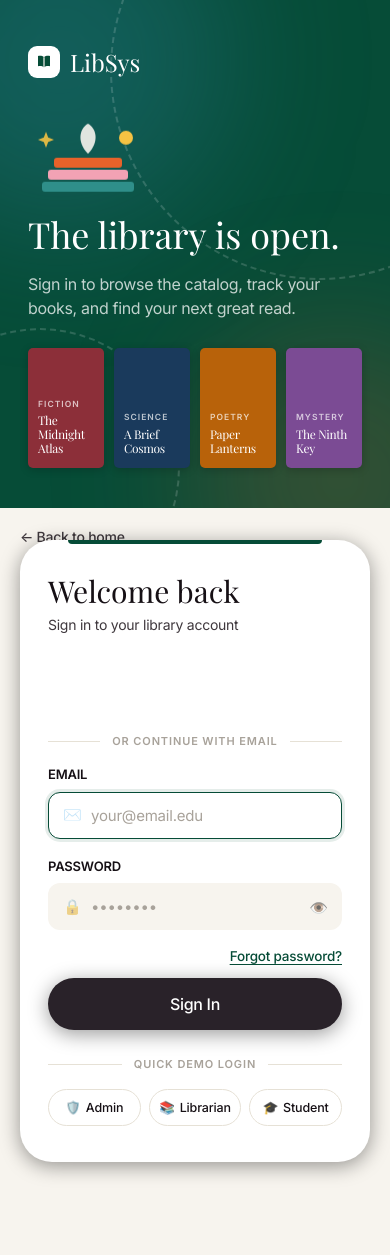
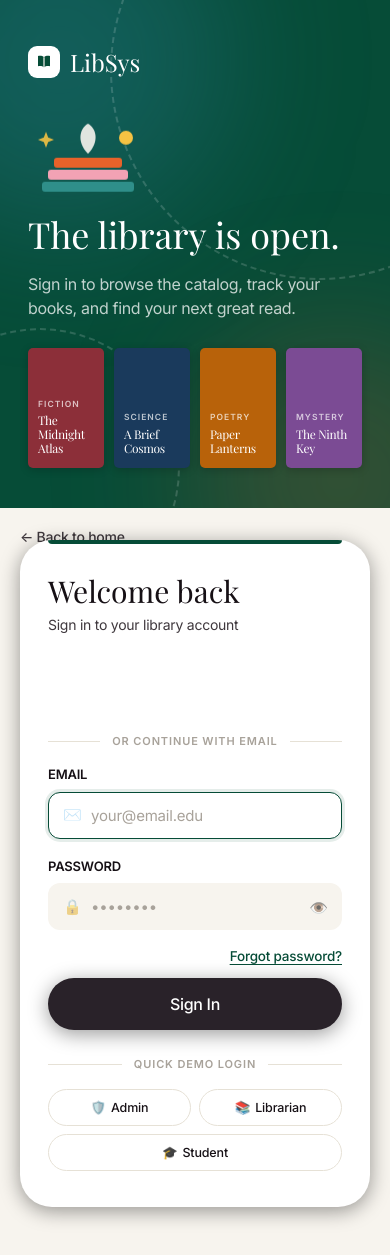
Before and after one commit to Viveksharma8542/Libsys, a React (Create React App) app in the folder frontend/: page /login in a window 390 px wide. Before the commit the page ends 1210 px from the top, so only its background shows below. Built offline with nearby package versions, Linux system fonts and the light colour scheme; no server answers.

Commit message:
login alignment: responsive Google button, wrapping demo pills, accent bar

```diff
--- a/frontend/src/pages/Login.jsx
+++ b/frontend/src/pages/Login.jsx
@@ -78,8 +78,11 @@ export default function Login() {
         });
         if (googleBtnRef.current) {
           googleBtnRef.current.innerHTML = '';
+          const w = googleBtnRef.current.clientWidth || 320;
           window.google.accounts.id.renderButton(googleBtnRef.current, {
-            theme: 'outline', size: 'large', width: 320, text: 'signin_with', shape: 'pill',
+            theme: 'outline', size: 'large',
+            width: Math.max(200, Math.min(320, Math.floor(w))),
+            text: 'signin_with', shape: 'pill',
           });
         }
       } catch { /* Google button unavailable — email login still works */ }
--- a/frontend/src/pages/login.css
+++ b/frontend/src/pages/login.css
@@ -253,9 +253,10 @@
   height: 1px;
   background: var(--li-line);
 }
-.li-demo-row { display: flex; gap: 8px; }
+.li-demo-row { display: flex; gap: 8px; flex-wrap: wrap; }
 .li-demo-btn {
-  flex: 1;
+  flex: 1 1 100px;
+  white-space: nowrap;
   display: inline-flex;
   align-items: center;
   justify-content: center;
@@ -376,6 +377,7 @@
   .li-form-side { padding: 32px 20px 48px; }
   .li-back { top: 18px; left: 20px; }
   .li-card { border-radius: 32px; padding: 36px 28px; box-shadow: 0 4px 20px 0 rgba(0, 0, 0, 0.4); }
+  .li-card::before { left: 28px; right: 28px; }
   .li-card h1 { font-size: 30px; }
 }
 
```
